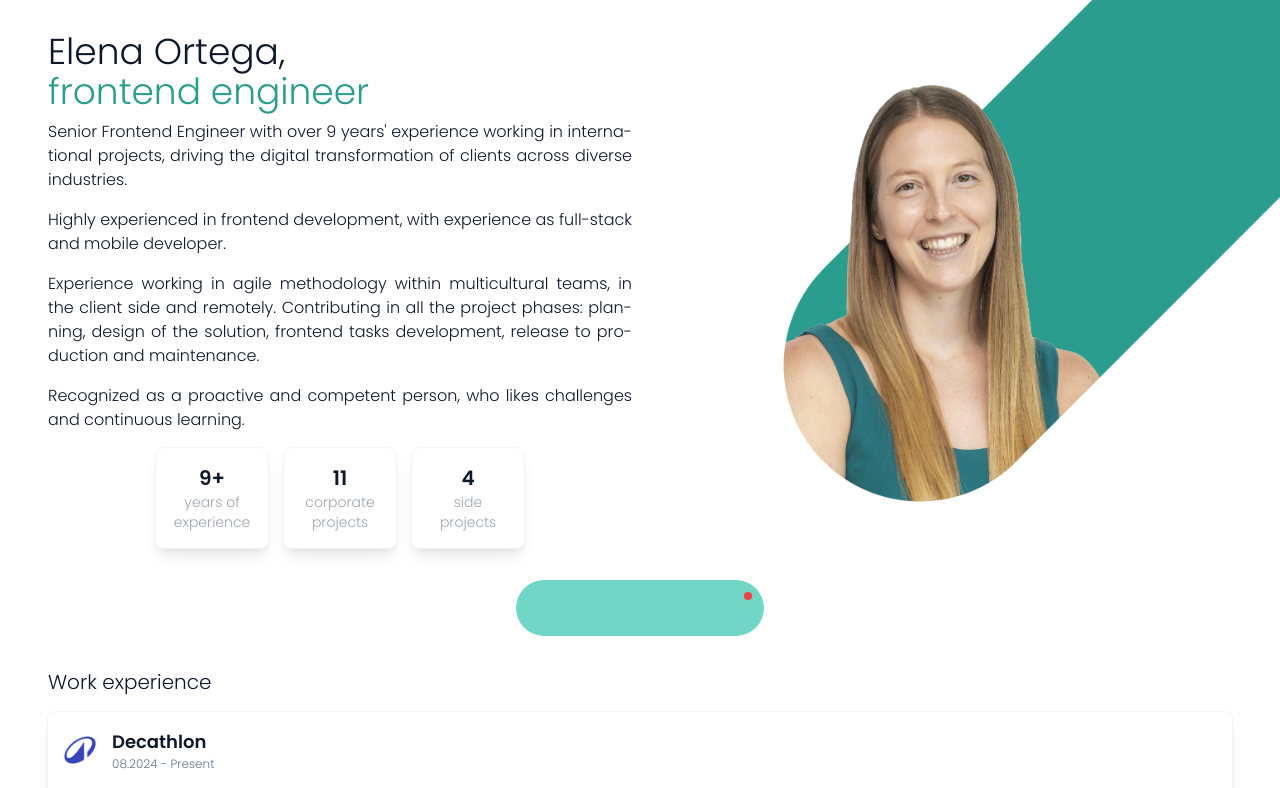
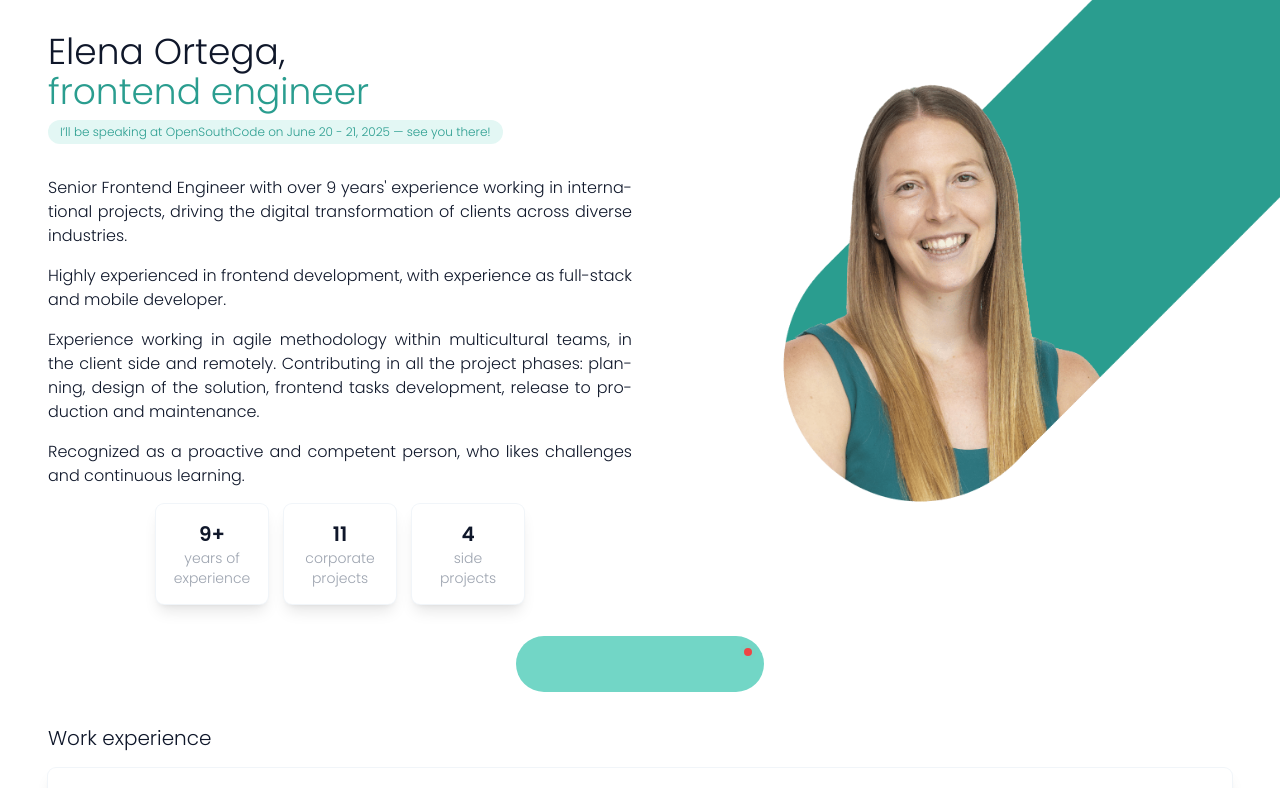
Before and after one commit to elenaorfe/elenaorfe-website, a Next.js app in the folder packages/@elenaorfe-client/: page / in a window 1280 px wide. Shown: the top 788 px of the page. Built offline with nearby package versions, Linux system fonts and the light colour scheme; some icons are missing.

Commit message:
Add coming event

```diff
--- a/packages/@elenaorfe-client/components/Portfolio/About.tsx
+++ b/packages/@elenaorfe-client/components/Portfolio/About.tsx
@@ -53,6 +53,13 @@ const AboutSection = (props: AboutProps): React.JSX.Element => {
 						{about.role}
 					</h2>
 				</div>
+				{about.comingEvent !== undefined && (
+					<div className="mb-8">
+						<Chip isOpaque={false}>
+							<span>{about.comingEvent}</span>
+						</Chip>
+					</div>
+				)}
 				{about.status.openToWork && (
 					<div className="mb-8">
 						<Chip isOpaque={false}>
--- a/packages/@elenaorfe-client/data/en/about.json
+++ b/packages/@elenaorfe-client/data/en/about.json
@@ -1,6 +1,7 @@
 {
 	"name": "Elena Ortega",
 	"role": "frontend engineer",
+	"comingEvent": "I’ll be speaking at OpenSouthCode on June 20 - 21, 2025 — see you there!",
 	"status": {
 		"openToWork": false,
 		"description": null
--- a/packages/@elenaorfe-client/data/es/about.json
+++ b/packages/@elenaorfe-client/data/es/about.json
@@ -5,6 +5,7 @@
 		"openToWork": false,
 		"description": null
 	},
+	"comingEvent": "Participaré en OpenSouthCode los días 20 y 21 de junio de 2025 — ¡nos vemos allí!",
 	"description": {
 		"summary": "Senior frontend engineer com más de {{yearsOfExperience}} años de experiencia. Fuertes habilidades para resolver problemas y un gran ojo para el diseño.",
 		"details": [
--- a/packages/@elenaorfe-client/types/about.ts
+++ b/packages/@elenaorfe-client/types/about.ts
@@ -11,6 +11,7 @@ export type About = {
 		openToWork: boolean;
 		description: string | null;
 	};
+	comingEvent?: string;
 	description: AboutDescription;
 };
 
```
